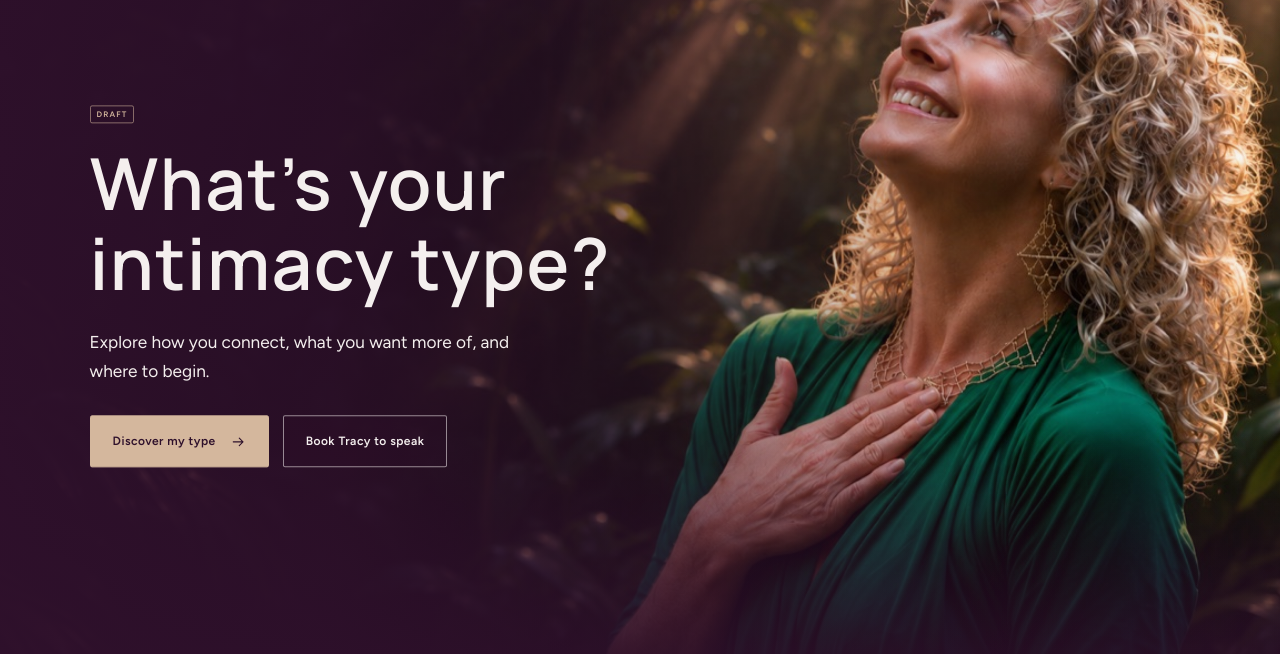
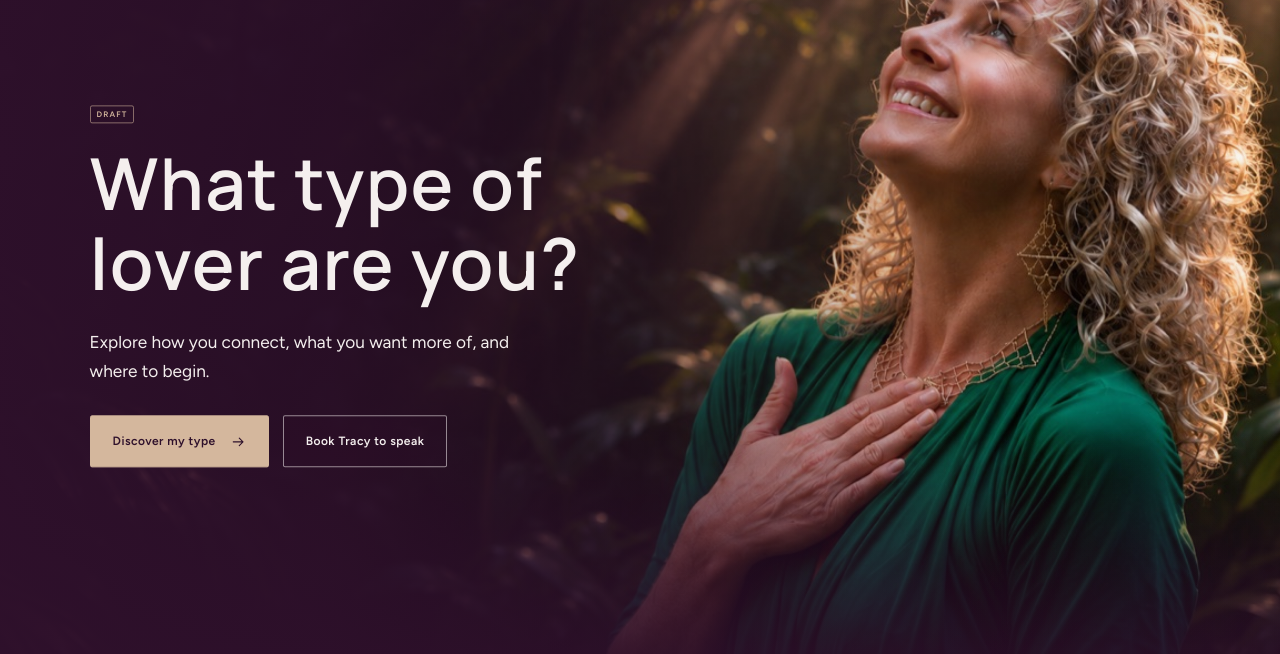
Before and after one commit to guldanjaMAX/tracy-allyn-preview, a plain HTML site: page index.html in a window 1280 px wide. Shown: the part 146-800 px from the top of the page. Drawn offline with Linux system fonts and the light colour scheme.

Commit message:
Update the quiz headline to What type of lover are you?

```diff
--- a/index.html
+++ b/index.html
@@ -3,7 +3,7 @@
 <head>
 <meta charset="utf-8">
 <meta name="viewport" content="width=device-width,initial-scale=1">
-<title>Tracy Allyn | What’s your intimacy type?</title>
+<title>Tracy Allyn | What type of lover are you?</title>
 <meta name="description" content="Explore how you connect, what you want more of, and where to begin.">
 <meta name="robots" content="noindex,nofollow">
 <meta name="theme-color" content="#2E102B">
@@ -34,7 +34,7 @@
 <picture><source media="(max-width:700px)" srcset="assets/videos/05-wild-and-rooted-mobile.jpg"><img class="poster" id="poster" src="assets/videos/05-wild-and-rooted.jpg" alt="" fetchpriority="high"></picture>
 <video class="film" id="hero-video" muted playsinline loop preload="metadata" aria-hidden="true"></video><div class="shade" aria-hidden="true"></div>
 <header class="hero-header"><a class="brand" href="./" aria-label="Tracy Allyn home"><span class="brand-signature" aria-hidden="true"></span></a></header>
-<div class="hero-copy" id="main-copy" tabindex="-1"><span class="draft">DRAFT</span><h1 id="hero-heading">What’s your intimacy type?</h1><p class="sub">Explore how you connect, what you want more of, and where to begin.</p><div class="actions"><button class="cta primary" id="quiz-open" type="button" aria-haspopup="dialog">Discover my type<svg class="cta-arrow" viewBox="0 0 20 20" fill="none" aria-hidden="true"><path d="M3 10h13m-5-5 5 5-5 5" stroke="currentColor" stroke-width="1.5" stroke-linecap="round" stroke-linejoin="round"/></svg></button><a class="cta" href="mailto:tracy@tracy-allyn.com?subject=Speaking%20inquiry">Book Tracy to speak</a></div></div>
+<div class="hero-copy" id="main-copy" tabindex="-1"><span class="draft">DRAFT</span><h1 id="hero-heading">What type of lover are you?</h1><p class="sub">Explore how you connect, what you want more of, and where to begin.</p><div class="actions"><button class="cta primary" id="quiz-open" type="button" aria-haspopup="dialog">Discover my type<svg class="cta-arrow" viewBox="0 0 20 20" fill="none" aria-hidden="true"><path d="M3 10h13m-5-5 5 5-5 5" stroke="currentColor" stroke-width="1.5" stroke-linecap="round" stroke-linejoin="round"/></svg></button><a class="cta" href="mailto:tracy@tracy-allyn.com?subject=Speaking%20inquiry">Book Tracy to speak</a></div></div>
 <span id="motion-status" class="sr-only" aria-live="polite"></span>
 </section></main>
 <dialog class="quiz-dialog" id="quiz-dialog" aria-labelledby="quiz-heading" aria-describedby="quiz-description"><button class="dialog-close" id="quiz-close" aria-label="Close quiz preview" type="button">×</button><span class="draft">DRAFT</span><h2 id="quiz-heading">Quiz preview</h2><p id="quiz-description">The intimacy quiz is still being finalized.</p><form method="dialog"><button class="cta primary" type="submit">Back to Tracy</button></form></dialog>
```
